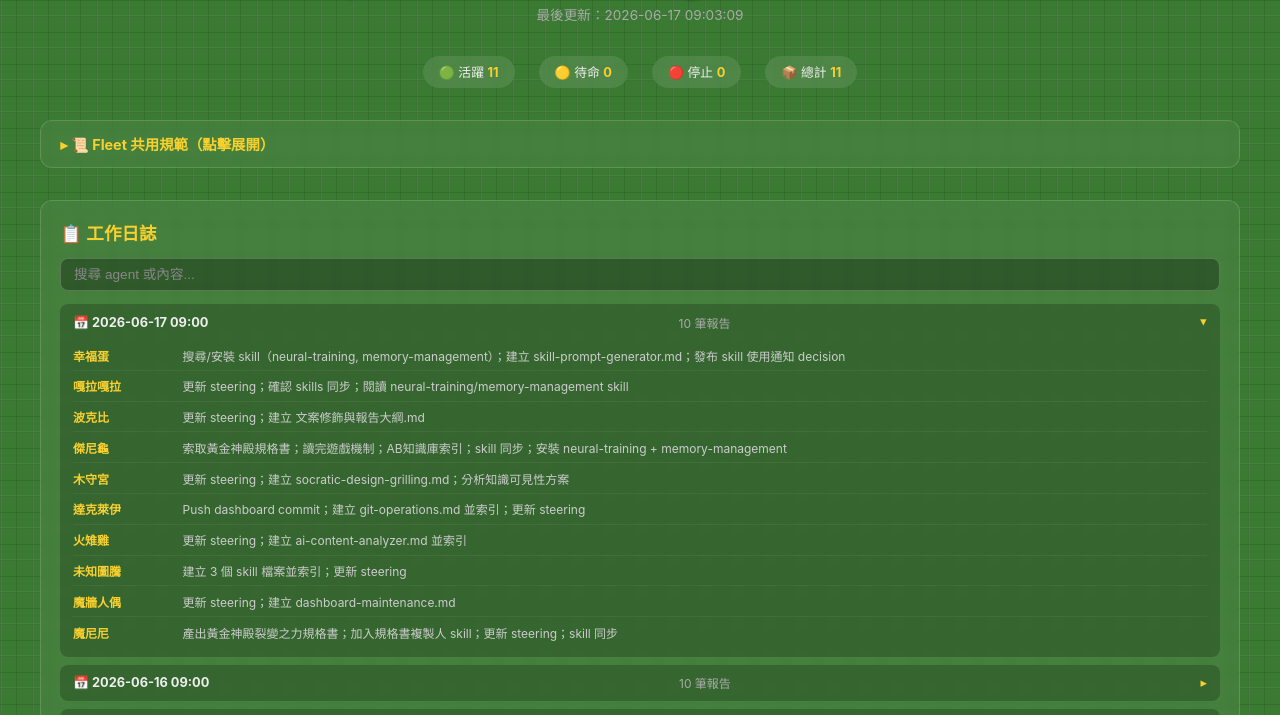
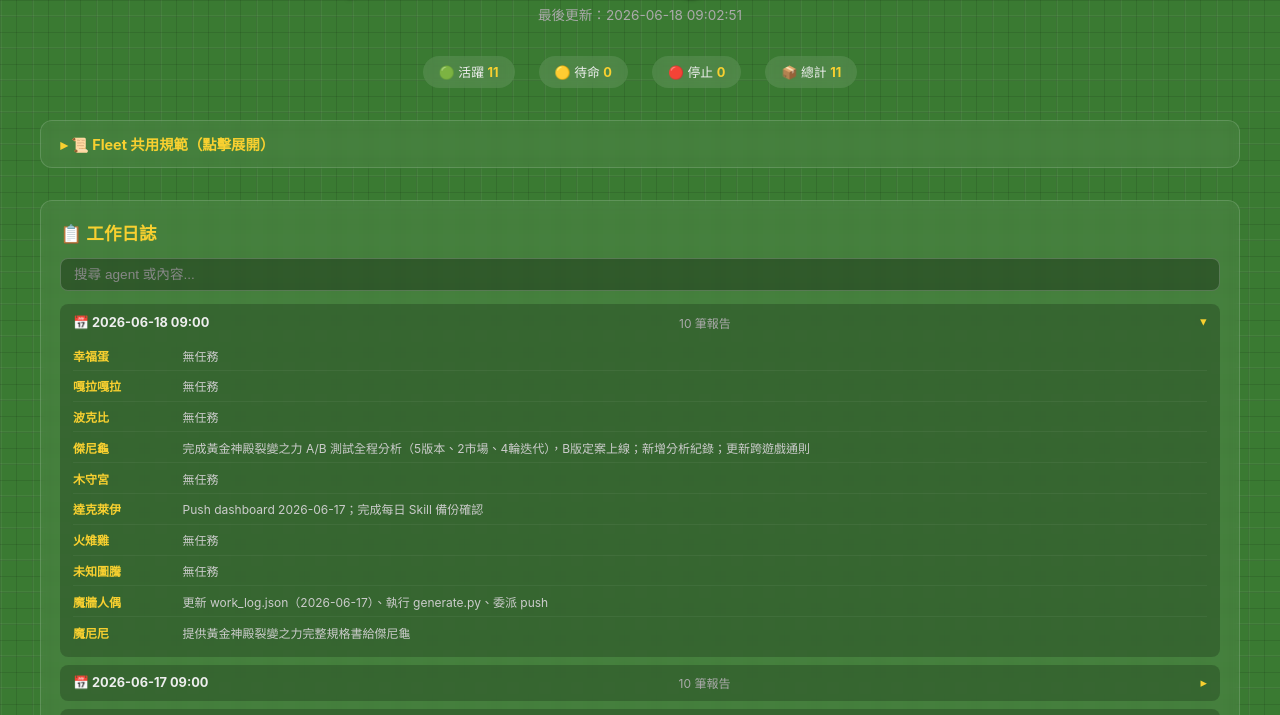
Before and after one commit to chihsiangchan888/gua-group-dashboard, a plain HTML site: page index.html in a window 1280 px wide. Shown: the part 79-794 px from the top of the page. Drawn offline with Linux system fonts and the light colour scheme.

Commit message:
feat: add daily report 2026-06-18

```diff
--- a/index.html
+++ b/index.html
@@ -423,7 +423,7 @@ footer code {
 <body>
 <header>
   <h1>⚡ 呱集團 Pokémon Agent Dashboard</h1>
-  <p class="subtitle">最後更新：2026-06-17 09:03:09</p>
+  <p class="subtitle">最後更新：2026-06-18 09:02:51</p>
 </header>
 <div class="fleet-bar">
   <span class="pill">🟢 活躍 <strong>11</strong></span>
@@ -483,7 +483,45 @@ footer code {
   </div>
   <div class="work-log-entries" id="logEntries">
 
-        <div class="log-day expanded" data-date="2026-06-17">
+        <div class="log-day expanded" data-date="2026-06-18">
+          <div class="log-day-header" onclick="this.parentElement.classList.toggle('expanded')">
+            <span class="log-date">📅 2026-06-18 09:00</span>
+            <span class="log-count">10 筆報告</span>
+            <span class="log-toggle">▸</span>
+          </div>
+          <div class="log-day-content"><div class="log-entry">
+              <span class="log-agent">幸福蛋</span>
+              <span class="log-report">無任務</span>
+            </div><div class="log-entry">
+              <span class="log-agent">嘎拉嘎拉</span>
+              <span class="log-report">無任務</span>
+            </div><div class="log-entry">
+              <span class="log-agent">波克比</span>
+              <span class="log-report">無任務</span>
+            </div><div class="log-entry">
+              <span class="log-agent">傑尼龜</span>
+              <span class="log-report">完成黃金神殿裂變之力 A/B 測試全程分析（5版本、2市場、4輪迭代），B版定案上線；新增分析紀錄；更新跨遊戲通則</span>
+            </div><div class="log-entry">
+              <span class="log-agent">木守宮</span>
+              <span class="log-report">無任務</span>
+            </div><div class="log-entry">
+              <span class="log-agent">達克萊伊</span>
+              <span class="log-report">Push dashboard 2026-06-17；完成每日 Skill 備份確認</span>
+            </div><div class="log-entry">
+              <span class="log-agent">火雉雞</span>
+              <span class="log-report">無任務</span>
+            </div><div class="log-entry">
+              <span class="log-agent">未知圖騰</span>
+              <span class="log-report">無任務</span>
+            </div><div class="log-entry">
+              <span class="log-agent">魔牆人偶</span>
+              <span class="log-report">更新 work_log.json（2026-06-17）、執行 generate.py、委派 push</span>
+            </div><div class="log-entry">
+              <span class="log-agent">魔尼尼</span>
+              <span class="log-report">提供黃金神殿裂變之力完整規格書給傑尼龜</span>
+            </div></div>
+        </div>
+        <div class="log-day" data-date="2026-06-17">
           <div class="log-day-header" onclick="this.parentElement.classList.toggle('expanded')">
             <span class="log-date">📅 2026-06-17 09:00</span>
             <span class="log-count">10 筆報告</span>
@@ -639,7 +677,7 @@ footer code {
           <div class="card-bottom">
             <span class="weakness">弱點: Fighting</span>
             <span class="retreat">撤退: ⚪⚪⚪⚪</span>
-            <span class="last-seen">🕐 11s ago</span>
+            <span class="last-seen">🕐 14s ago</span>
           </div>
           <div class="flip-hint">👆 點擊翻牌看完整規範</div>
         </div>
```
Also changed, not shown: work_log.json (+16 -0 lines).
